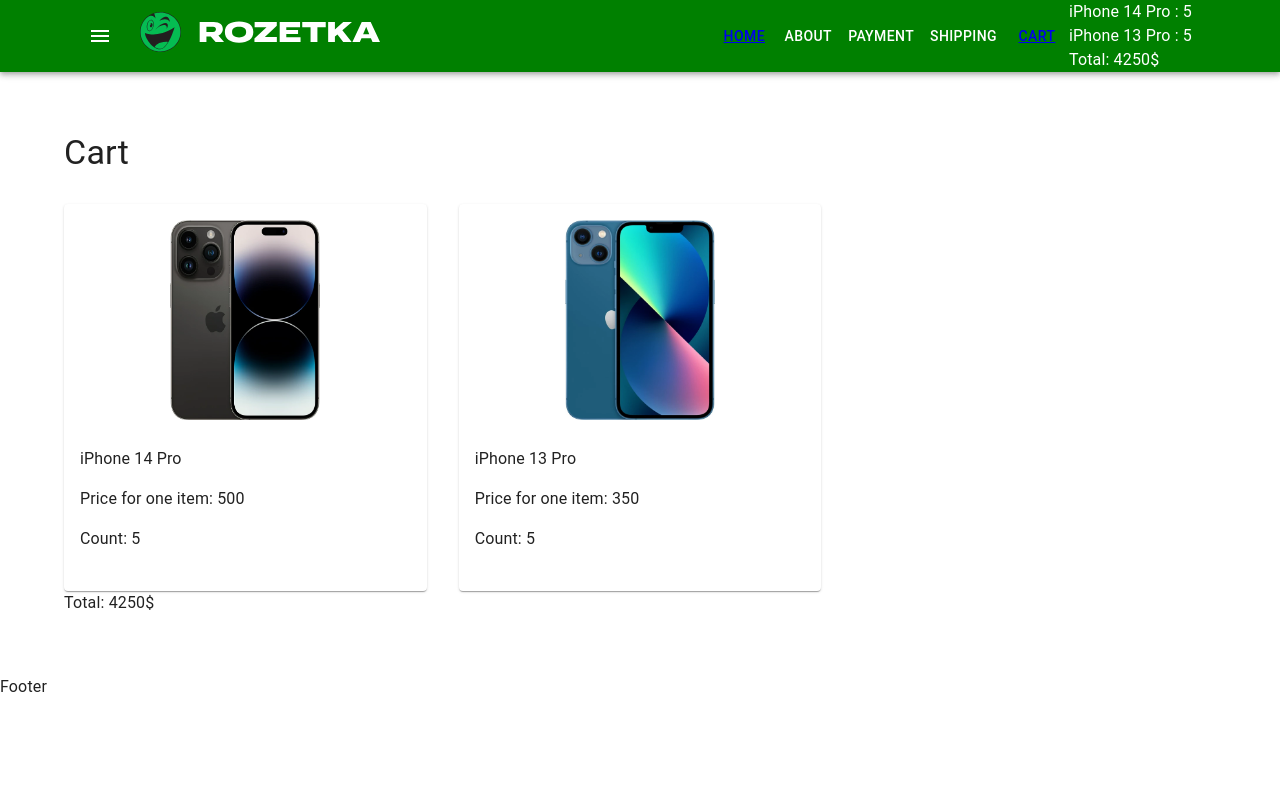
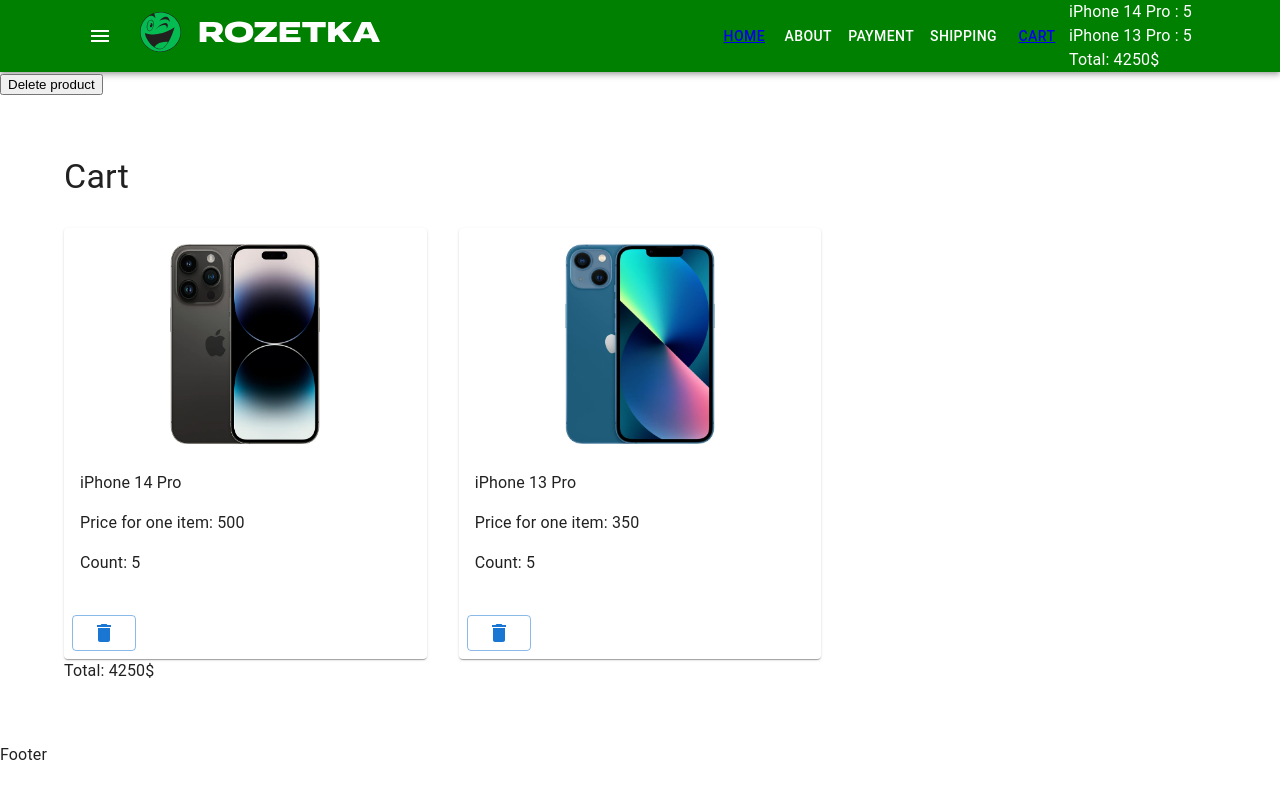
Before and after one commit to KDaniyil/React-shop-project, a React (Create React App) app: page /cart in a window 1280 px wide. Built offline with nearby package versions, Linux system fonts and the light colour scheme.

Commit message:
add remove button

```diff
--- a/src/components/CartProductList/CartProductListItemExtended.tsx
+++ b/src/components/CartProductList/CartProductListItemExtended.tsx
@@ -1,5 +1,5 @@
-import { Card, CardContent, Grid } from '@mui/material'
-
+import { Button, Card, CardActions, CardContent, Grid } from '@mui/material'
+import DeleteIcon from '@mui/icons-material/Delete'
 import { Product } from 'utils/productsArray'
 
 type Props = {
@@ -19,6 +19,11 @@
                     <p>Price for one item: {product.price}</p>
                     <p>Count: {productCount}</p>
                 </CardContent>
+                <CardActions>
+                    <Button variant="outlined">
+                        <DeleteIcon />
+                    </Button>
+                </CardActions>
             </Card>
         </Grid>
     )
--- a/src/container/App/App.tsx
+++ b/src/container/App/App.tsx
@@ -5,7 +5,7 @@
 import { useState } from 'react'
 import { Route, Routes } from 'react-router-dom'
 import Home from 'pages/Home/Home'
-import { Container } from '@mui/material'
+import { Button, Container } from '@mui/material'
 import CartPage from 'pages/CartPage/CartPage'
 
 type Props = {}
@@ -25,10 +25,20 @@
             [id]: (prevState[id] || 0) + count,
         }))
     }
+    const removeProductFromCart = (id: number) => {
+        setProductsInCart((prevState) => {
+            let prevProductsInCart = { ...prevState }
+            delete prevProductsInCart[id]
+            return prevProductsInCart
+        })
+    }
     return (
         <StyledEngineProvider injectFirst>
             <CssBaseline />
             <Header productsInCart={productsInCart} />
+            <button onClick={() => removeProductFromCart(1)}>
+                Delete product
+            </button>
             <Container sx={{ padding: '60px 0' }}>
                 <Routes>
                     <Route
```
